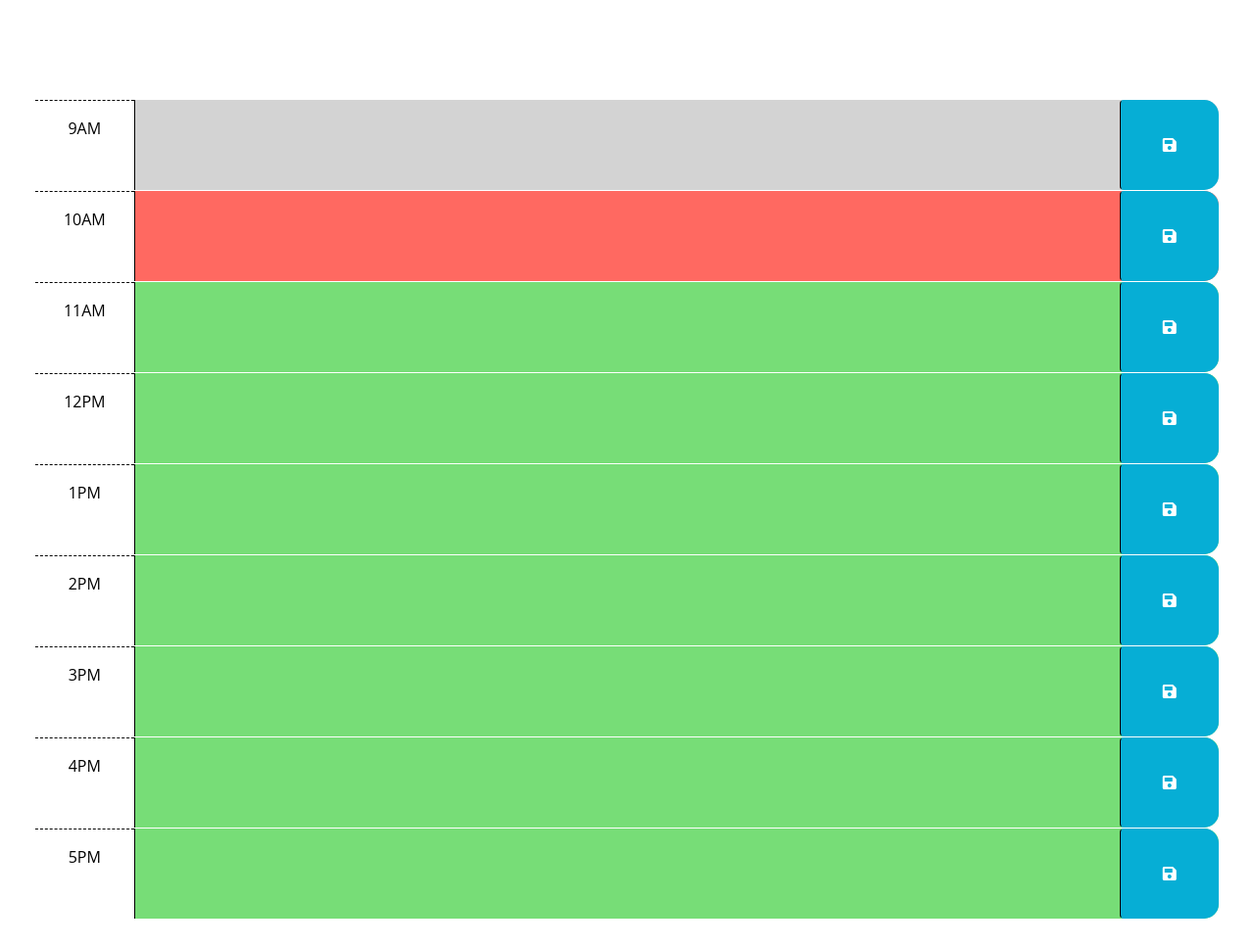
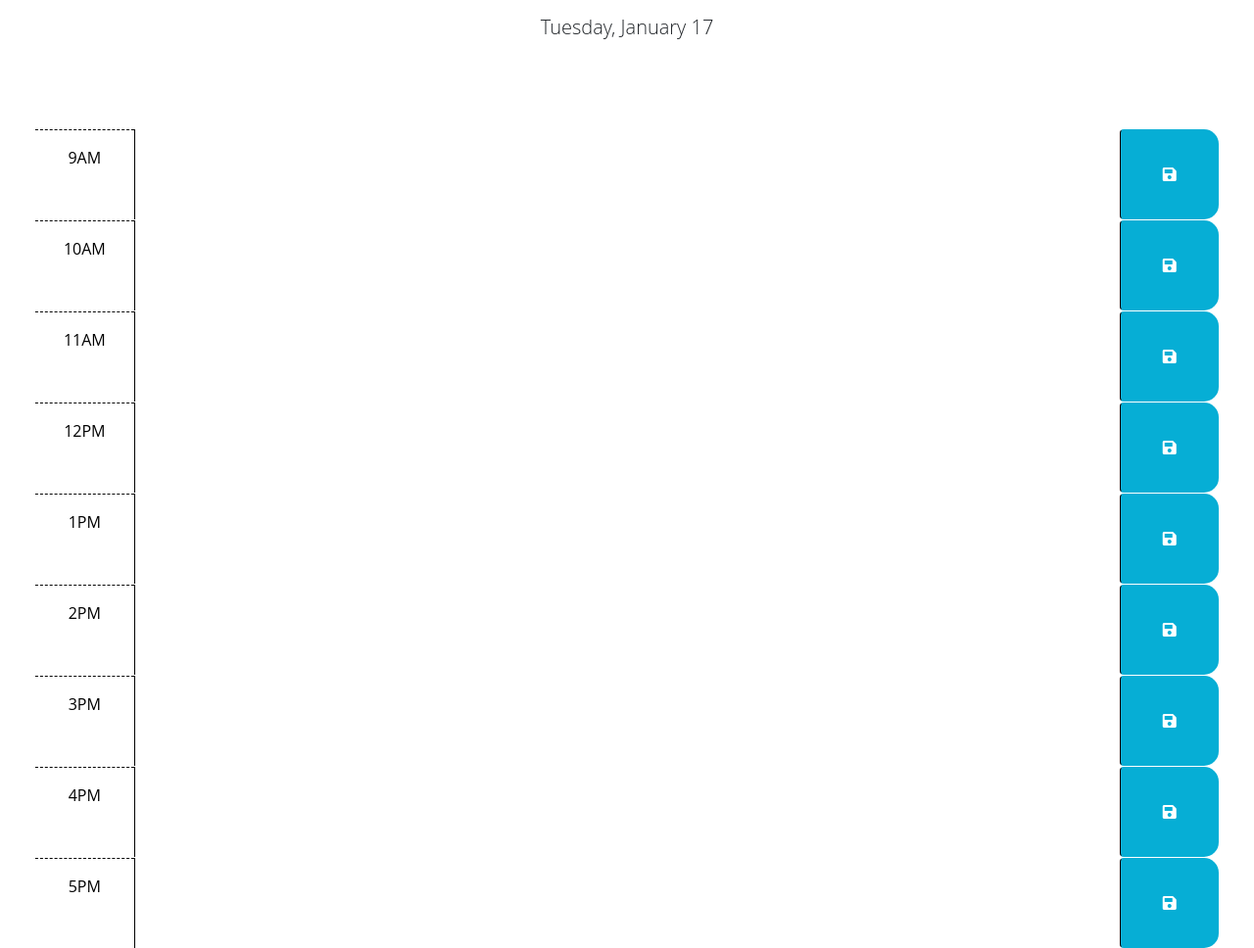
Before and after one commit to AMess33/WorkDay-Scheduler, a plain HTML site: page index.html in a window 1280 px wide. Shown: the part 166-1134 px from the top of the page at 98% size. Before the commit the page ends 1104 px from the top, so only its background shows below. Drawn offline with nearby package versions, Linux system fonts and the light colour scheme.

Commit message:
add first JS code, save progress

```diff
--- a/assets/script.js
+++ b/assets/script.js
@@ -2,22 +2,45 @@
 // the code isn't run until the browser has finished rendering all the elements
 // in the html.
 $(function () {
+  var taskToDo = $('.fas');
+  var saveBtn = $('.saveBtn');
+  var toDo =[];
     // TODO: Add a listener for click events on the save button. This code should
     // use the id in the containing time-block as a key to save the user input in
     // local storage. HINT: What does `this` reference in the click listener
     // function? How can DOM traversal be used to get the "hour-x" id of the
     // time-block containing the button that was clicked? How might the id be
     // useful when saving the description in local storage?
+
+
+   saveBtn.on('click', function(){
+    toDo = {
+      taskToDo: taskToDo.value,
+    };
+
+    localStorage.setItem("toDo", JSON.stringify(toDo));
+    showToDo();
+   })
+
+
     //
     // TODO: Add code to apply the past, present, or future class to each time
     // block by comparing the id to the current hour. HINTS: How can the id
     // attribute of each time-block be used to conditionally add or remove the
     // past, present, and future classes? How can Day.js be used to get the
     // current hour in 24-hour time?
+    function showToDo() {
+      var previousInput = JSON.parse(localStorage.getItem(toDo));
+      if (toDo !== undefined) {
+        document.querySelector(".fas").textContent = previousInput.fas
+      }
+    };
     //
     // TODO: Add code to get any user input that was saved in localStorage and set
     // the values of the corresponding textarea elements. HINT: How can the id
     // attribute of each time-block be used to do this?
     //
     // TODO: Add code to display the current date in the header of the page.
+    var today = dayjs();
+    $('#currentDay').text(today.format('dddd, MMMM D'))
   });
--- a/index.html
+++ b/index.html
@@ -42,7 +42,7 @@
         -->
 
       <!-- Example of a past time block. The "past" class adds a gray background color. -->
-      <div id="hour-9" class="row time-block past">
+      <div id="hour-9" class="row time-block">
         <div class="col-2 col-md-1 hour text-center py-3">9AM</div>
         <textarea class="col-8 col-md-10 description" rows="3"> </textarea>
         <button class="btn saveBtn col-2 col-md-1" aria-label="save">
@@ -51,7 +51,7 @@
       </div>
 
       <!-- Example of a present time block. The "present" class adds a red background color. -->
-      <div id="hour-10" class="row time-block present">
+      <div id="hour-10" class="row time-block">
         <div class="col-2 col-md-1 hour text-center py-3">10AM</div>
         <textarea class="col-8 col-md-10 description" rows="3"> </textarea>
         <button class="btn saveBtn col-2 col-md-1" aria-label="save">
@@ -60,7 +60,7 @@
       </div>
 
       <!-- Example of a future time block. The "future" class adds a green background color. -->
-      <div id="hour-11" class="row time-block future">
+      <div id="hour-11" class="row time-block">
         <div class="col-2 col-md-1 hour text-center py-3">11AM</div>
         <textarea class="col-8 col-md-10 description" rows="3"> </textarea>
         <button class="btn saveBtn col-2 col-md-1" aria-label="save">
@@ -68,7 +68,7 @@
         </button>
       </div>
 
-      <div id="hour-11" class="row time-block future">
+      <div id="hour-12" class="row time-block">
         <div class="col-2 col-md-1 hour text-center py-3">12PM</div>
         <textarea class="col-8 col-md-10 description" rows="3"> </textarea>
         <button class="btn saveBtn col-2 col-md-1" aria-label="save">
@@ -76,7 +76,7 @@
         </button>
       </div>
 
-      <div id="hour-11" class="row time-block future">
+      <div id="hour-1" class="row time-block">
         <div class="col-2 col-md-1 hour text-center py-3">1PM</div>
         <textarea class="col-8 col-md-10 description" rows="3"> </textarea>
         <button class="btn saveBtn col-2 col-md-1" aria-label="save">
@@ -84,7 +84,7 @@
         </button>
       </div>
 
-      <div id="hour-11" class="row time-block future">
+      <div id="hour-2" class="row time-block">
         <div class="col-2 col-md-1 hour text-center py-3">2PM</div>
         <textarea class="col-8 col-md-10 description" rows="3"> </textarea>
         <button class="btn saveBtn col-2 col-md-1" aria-label="save">
@@ -92,7 +92,7 @@
         </button>
       </div>
 
-      <div id="hour-11" class="row time-block future">
+      <div id="hour-3" class="row time-block">
         <div class="col-2 col-md-1 hour text-center py-3">3PM</div>
         <textarea class="col-8 col-md-10 description" rows="3"> </textarea>
         <button class="btn saveBtn col-2 col-md-1" aria-label="save">
@@ -100,7 +100,7 @@
         </button>
       </div>
 
-      <div id="hour-11" class="row time-block future">
+      <div id="hour-4" class="row time-block">
         <div class="col-2 col-md-1 hour text-center py-3">4PM</div>
         <textarea class="col-8 col-md-10 description" rows="3"> </textarea>
         <button class="btn saveBtn col-2 col-md-1" aria-label="save">
@@ -108,7 +108,7 @@
         </button>
       </div>
 
-      <div id="hour-11" class="row time-block future">
+      <div id="hour-5" class="row time-block">
         <div class="col-2 col-md-1 hour text-center py-3">5PM</div>
         <textarea class="col-8 col-md-10 description" rows="3"> </textarea>
         <button class="btn saveBtn col-2 col-md-1" aria-label="save">
```
